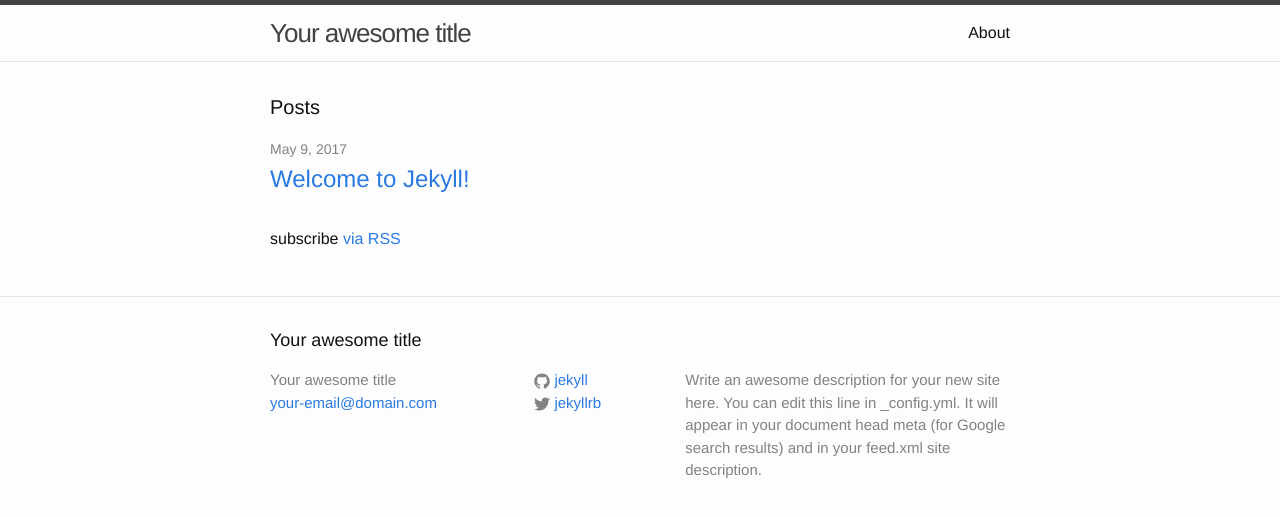
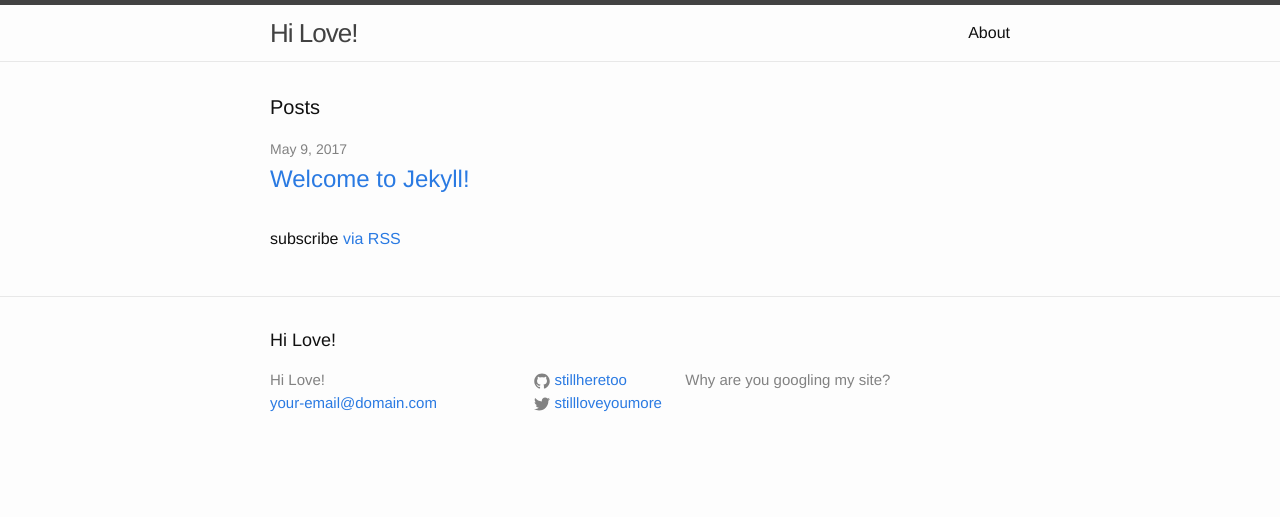
Before and after one commit to kingerik66/kingerik66.github.io, a Jekyll site: the page built from index.html, in a window 1280 px wide. Shown: the top 517 px of the page. Built offline with Jekyll 4.4.1, drawn with Linux system fonts in a browser that asks for light colours.

Commit message:
Update _config.yml

```diff
--- a/_config.yml
+++ b/_config.yml
@@ -6,16 +6,14 @@
 # 'jekyll serve'. If you change this file, please restart the server process.
 
 # Site settings
-title: Your awesome title
+title: Hi Love!
 email: your-email@domain.com
 description: > # this means to ignore newlines until "baseurl:"
-  Write an awesome description for your new site here. You can edit this
-  line in _config.yml. It will appear in your document head meta (for
-  Google search results) and in your feed.xml site description.
+  Why are you googling my site?
 baseurl: "" # the subpath of your site, e.g. /blog
-url: "http://yourdomain.com" # the base hostname & protocol for your site
-twitter_username: jekyllrb
-github_username:  jekyll
+url: "http://ashley-iloveyoumore.com" # the base hostname & protocol for your site
+twitter_username: stillloveyoumore
+github_username:  stillheretoo
 
 # Build settings
 markdown: kramdown
```
